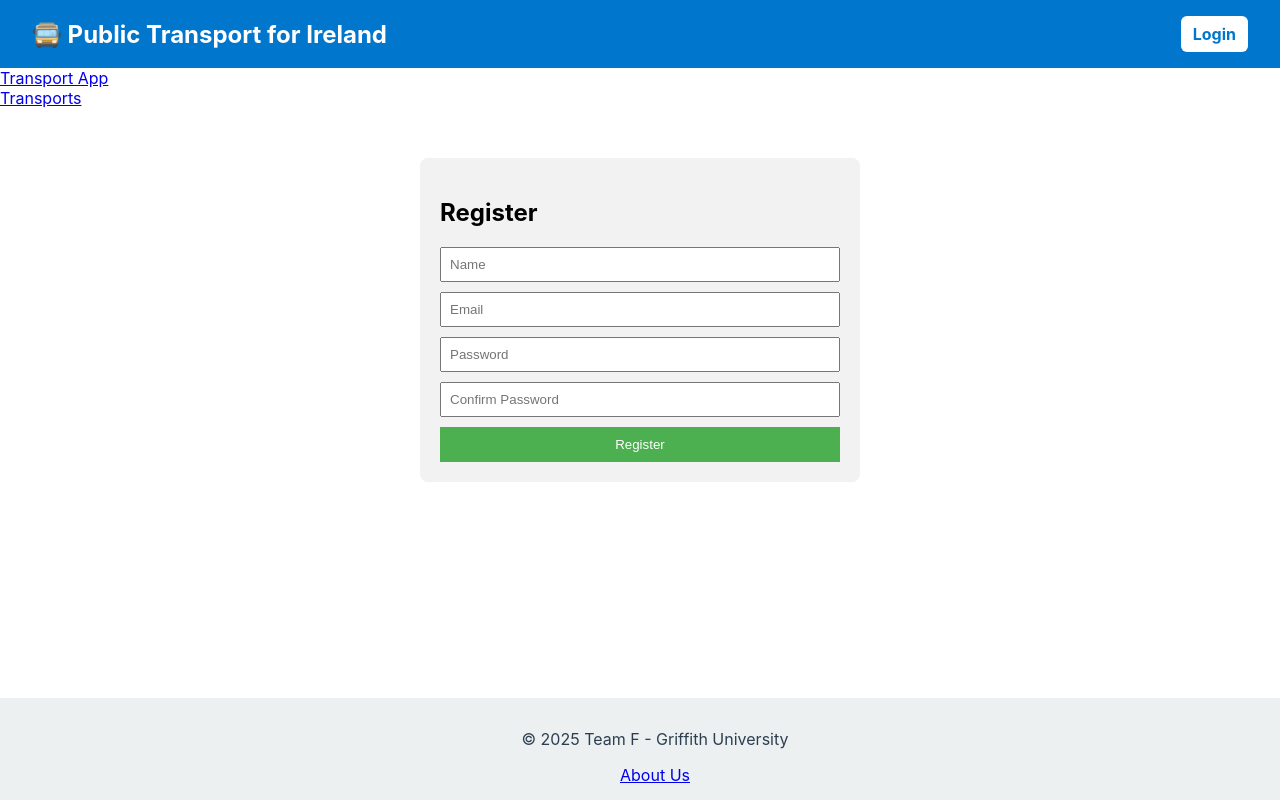
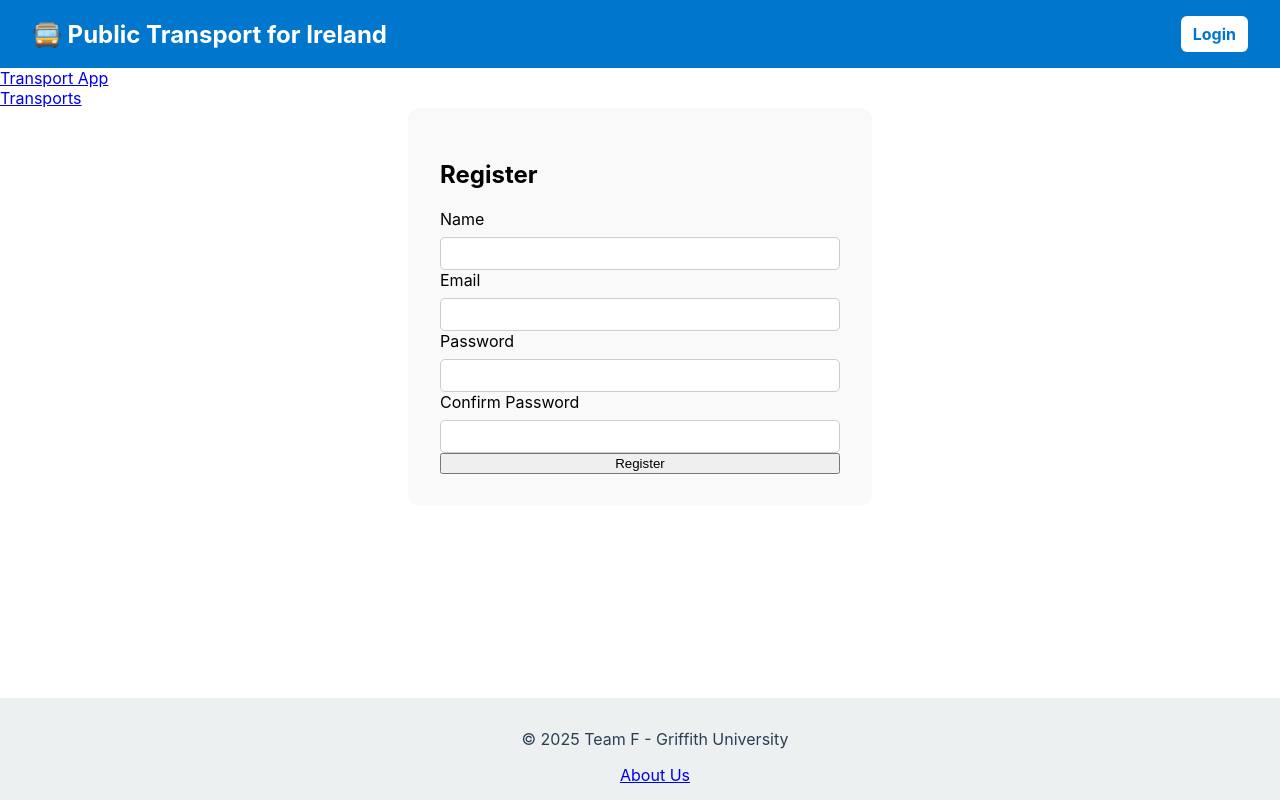
Before and after one commit to LimuleSempai/Web_technology_project_TeamF, a React (Create React App) app in the folder my-app/: page /register in a window 1280 px wide. Built offline with nearby package versions, Linux system fonts and the light colour scheme; no server answers.

Commit message:
real time validation for register and correct error issue on profile editing + delay window relaod to allow session update

```diff
--- a/my-app/src/components/EditProfileModal.js
+++ b/my-app/src/components/EditProfileModal.js
@@ -12,7 +12,6 @@ const EditProfileModal = ({ onClose, onSuccess }) => {
 
   const [errors, setErrors] = useState({});
   const [success, setSuccess] = useState('');
-  const [message, setMessage] = useState('');
 
   useEffect(() => {
     axios.get(`${process.env.REACT_APP_API_URI}api/auth/profile`, { withCredentials: true })
@@ -117,17 +116,10 @@ const EditProfileModal = ({ onClose, onSuccess }) => {
         onSuccess();
         onClose();
         window.location.reload(); // Refresh to reflect updates
-      }, 1000);
+      }, 2500);
     } catch (err) {
-      const errMsg = err.response?.data?.message;
-      if (errMsg?.includes("Username")) {
-        setMessage("This name is already taken. Please choose another.");
-      } else if (errMsg?.includes("Email")) {
-        setMessage("This email is already registered.");
-      } else {
-        setMessage("Something went wrong.");
-      }
-      setErrors({ general: errMsg });
+      const errorMessage = err.response?.data?.message || 'Failed to update profile';
+      setErrors({ general: errorMessage });
     }
   };
 
@@ -135,7 +127,6 @@ const EditProfileModal = ({ onClose, onSuccess }) => {
     <div className="modal-overlay">
       <div className="modal-content">
         <h2>Edit Profile</h2>
-        {message && <p className="message">{message}</p>}
         <form onSubmit={handleSubmit} className="edit-profile-form">
           {errors.general && <div className="error">{errors.general}</div>}
           {success && <div className="success">{success}</div>}
--- a/my-app/src/components/Register.css
+++ b/my-app/src/components/Register.css
@@ -1,9 +1,9 @@
 .register-container {
   max-width: 400px;
-    margin: 50px auto;
-    padding: 20px;
-    border-radius: 8px;
-    background: #f2f2f2;
+  margin: auto;
+  padding: 2rem;
+  background: #f9f9f9;
+  border-radius: 12px;
 }
 
 .register-form {
@@ -12,18 +12,23 @@
 }
 
 .register-form input {
-    margin-bottom: 10px;
+  margin-top: 0.5rem;
   padding: 8px;
+  border: 1px solid #ccc;
+  border-radius: 5px;
 }
 
-  .register-form button {
-    padding: 10px;
-    background-color: #4CAF50;
-    color: white;
-    border: none;
+.register-form input.invalid {
+  border: 1px solid red;
+}
+
+.error {
+  color: red;
+  font-size: 0.8rem;
+  margin-top: 0.2rem;
 }
 
 .message {
+  margin-bottom: 1rem;
   color: red;
-    margin-bottom: 10px;
 }
--- a/my-app/src/components/Register.js
+++ b/my-app/src/components/Register.js
@@ -10,120 +10,134 @@ function Register() {
     confirmPassword: ''
   });
 
+  const [errors, setErrors] = useState({});
   const [message, setMessage] = useState('');
 
-  const handleChange = (e) => {
-    setFormData({
-      ...formData,
-      [e.target.name]: e.target.value
-    });
+  const validateField = (name, value) => {
+    const newErrors = { ...errors };
+
+    if (name === 'email') {
+      const emailRegex = /^[^\s@]+@[^\s@]+\.[^\s@]+$/;
+      newErrors.email = emailRegex.test(value) ? '' : 'Invalid email';
+    }
+
+    if (name === 'password') {
+      if (value.length < 8) {
+        newErrors.password = 'Password must be at least 8 characters';
+      } else if (!/[a-z]/.test(value)) {
+        newErrors.password = 'Password must include a lowercase letter';
+      } else if (!/[A-Z]/.test(value)) {
+        newErrors.password = 'Password must include an uppercase letter';
+      } else if (!/[!@#$%^&*(),.?":{}|<>]/.test(value)) {
+        newErrors.password = 'Password must include a special character';
+      } else {
+        newErrors.password = '';
+      }
+    }
+
+    if (name === 'confirmPassword') {
+      newErrors.confirmPassword =
+        value !== formData.password ? 'Passwords do not match' : '';
+    }
+
+    setErrors(newErrors);
   };
 
-  const validate = () => {
-    const emailRegex = /^[^\s@]+@[^\s@]+\.[^\s@]+$/;
-    const specialCharRegex = /[!@#$%^&*(),.?":{}|<>]/;
+  const handleChange = (e) => {
+    const { name, value } = e.target;
 
-    if (!formData.name || !formData.email || !formData.password || !formData.confirmPassword) {
-      return "All fields are required";
-    }
+    setFormData((prev) => ({
+      ...prev,
+      [name]: value
+    }));
 
-    if (!emailRegex.test(formData.email)) {
-      return "Invalid email format";
-    }
+    validateField(name, value);
+  };
 
-    if (formData.password.length < 6) {
-      return "Password must be at least 6 characters";
-    }
+  const validateForm = () => {
+    const requiredFields = ['name', 'email', 'password', 'confirmPassword'];
+    let formIsValid = true;
+    const newErrors = {};
 
-    if (!/[a-z]/.test(formData.password)) {
-      return "Password must include a lowercase letter";
-    }
+    requiredFields.forEach((field) => {
+      validateField(field, formData[field]);
+      if (!formData[field] || errors[field]) {
+        formIsValid = false;
+      }
+    });
 
-    if (!/[A-Z]/.test(formData.password)) {
-      return "Password must include an uppercase letter";
-    }
-
-    if (!specialCharRegex.test(formData.password)) {
-      return "Password must include a special character";
-    }
-
-    if (formData.password !== formData.confirmPassword) {
-      return "Passwords do not match";
-    }
-
-    return null;
+    setErrors(newErrors);
+    return formIsValid;
   };
 
   const handleSubmit = async (e) => {
     e.preventDefault();
     setMessage('');
 
-    const error = validate();
-    if (error) {
-      setMessage(error);
-      return;
-    }
+    if (!validateForm()) return;
 
     try {
-      const response = await axios.post(`${process.env.REACT_APP_API_URI}api/auth/register`, {
+      const res = await axios.post(`${process.env.REACT_APP_API_URI}api/auth/register`, {
         name: formData.name,
         email: formData.email,
         password: formData.password
       }, { withCredentials: true });
 
-      setMessage(response.data.message || "Registered successfully");
-    } catch (error) {
-      const errMsg = error.response?.data?.message;
-      if (errMsg?.includes("Username")) {
-        setMessage("This name is already taken. Please choose another.");
-      } else if (errMsg?.includes("Email")) {
-        setMessage("This email is already registered.");
-      } else {
-        setMessage("Something went wrong.");
-      }
+      setMessage(res.data.message || 'Registered successfully!');
+    } catch (err) {
+      const errMsg = err.response?.data?.message || 'Registration failed';
+      setMessage(errMsg);
     }
   };
 
   return (
     <div className="register-container">
       <h2>Register</h2>
-      {message && <p className="message">{message}</p>}
+      {message && <div className="message">{message}</div>}
       <form onSubmit={handleSubmit} className="register-form">
+        <label>Name</label>
         <input
           type="text"
           name="name"
-          placeholder="Name"
           value={formData.name}
           onChange={handleChange}
+          className={errors.name ? 'invalid' : ''}
           required
         />
+        {errors.name && <span className="error">{errors.name}</span>}
 
+        <label>Email</label>
         <input
           type="email"
           name="email"
-          placeholder="Email"
           value={formData.email}
           onChange={handleChange}
+          className={errors.email ? 'invalid' : ''}
           required
         />
+        {errors.email && <span className="error">{errors.email}</span>}
 
+        <label>Password</label>
         <input
           type="password"
           name="password"
-          placeholder="Password"
           value={formData.password}
           onChange={handleChange}
+          className={errors.password ? 'invalid' : ''}
           required
         />
+        {errors.password && <span className="error">{errors.password}</span>}
 
+        <label>Confirm Password</label>
         <input
           type="password"
           name="confirmPassword"
-          placeholder="Confirm Password"
           value={formData.confirmPassword}
           onChange={handleChange}
+          className={errors.confirmPassword ? 'invalid' : ''}
           required
         />
+        {errors.confirmPassword && <span className="error">{errors.confirmPassword}</span>}
 
         <button type="submit">Register</button>
       </form>
```
Lines whose indentation alone changed are shown as unchanged.
